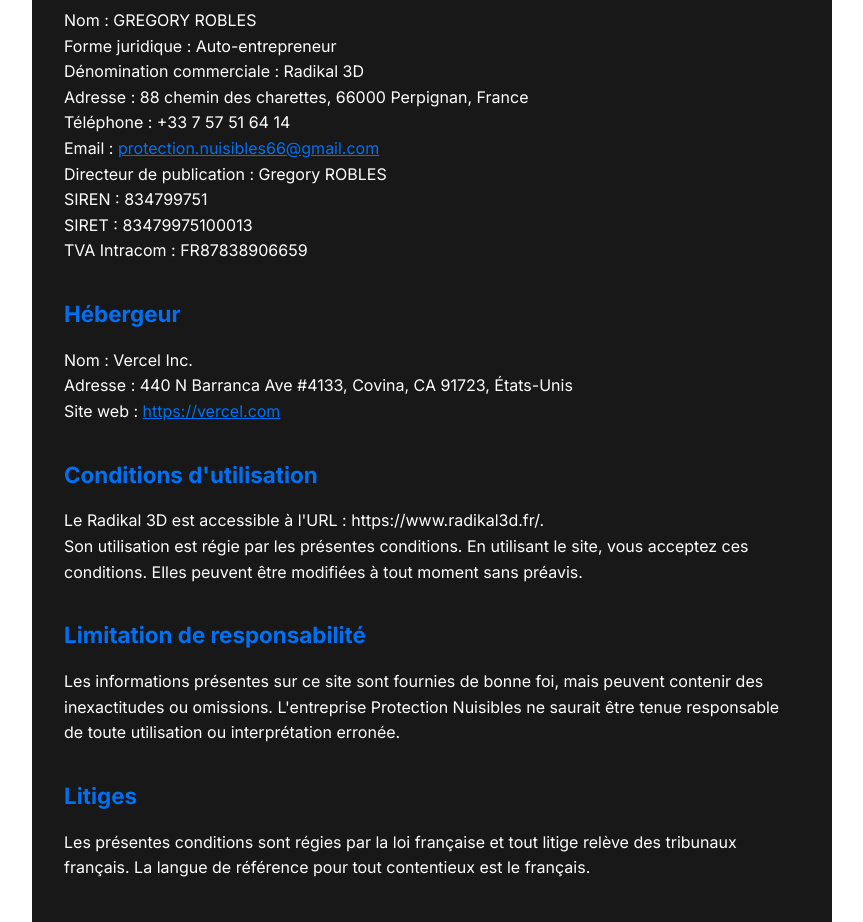
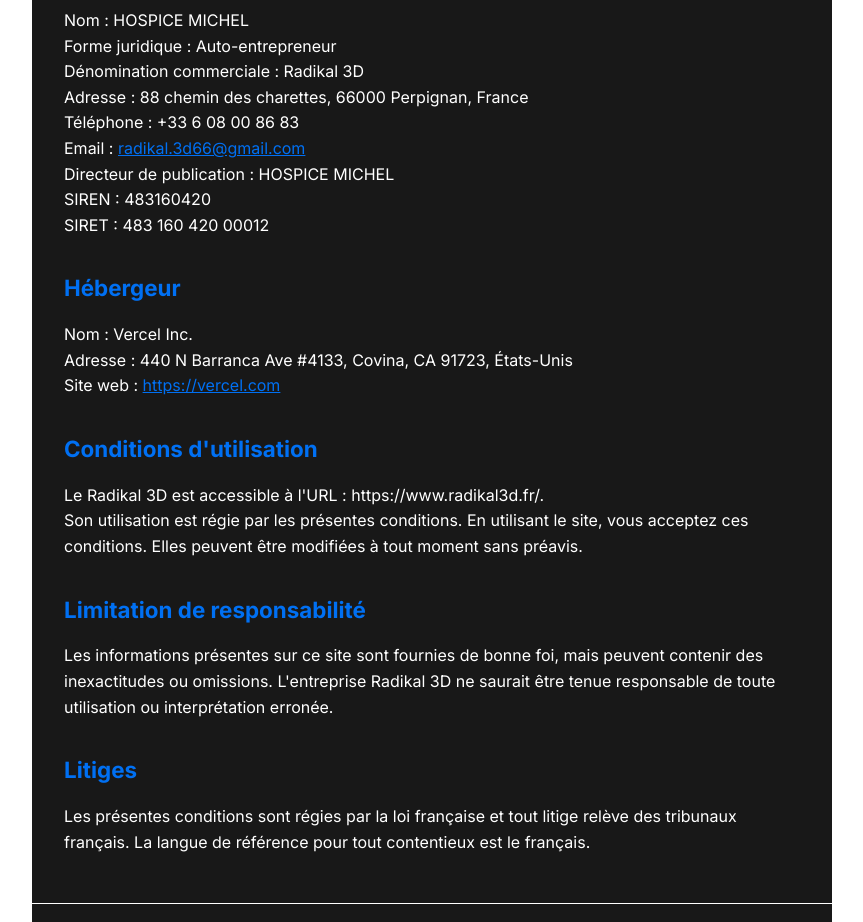
Before and after one commit to AdrienW86/radikal, a Next.js app: page /mentions-legales in a window 1280 px wide. Shown: the part 320-1242 px from the top of the page, without its empty margins (208-1071 px from the left). Built offline with nearby package versions, Linux system fonts and the light colour scheme.

Commit message:
mise en ligne

```diff
--- a/app/mentions-legales/page.js
+++ b/app/mentions-legales/page.js
@@ -12,16 +12,16 @@
 
       <h2 className={styles.subtitle}>Éditeur du site</h2>
       <p className={styles.text}>
-        Nom : GREGORY ROBLES<br/>
+        Nom : HOSPICE MICHEL<br/>
         Forme juridique : Auto-entrepreneur<br/>
         Dénomination commerciale : Radikal 3D<br/>
         Adresse : 88 chemin des charettes, 66000 Perpignan, France<br/>
-        Téléphone : +33 7 57 51 64 14<br/>
-        Email : <a href="mailto:radikal.3d66@gmail.com" className={styles.link}>protection.nuisibles66@gmail.com</a><br/>
-        Directeur de publication : Gregory ROBLES<br/>
-        SIREN : 834799751<br/>
-        SIRET : 83479975100013<br/>
-        TVA Intracom : FR87838906659
+        Téléphone : +33 6 08 00 86 83<br/>
+        Email : <a href="mailto:radikal.3d66@gmail.com" className={styles.link}>radikal.3d66@gmail.com</a><br/>
+        Directeur de publication : HOSPICE MICHEL<br/>
+        SIREN : 483160420<br/>
+        SIRET : 483 160 420 00012<br/>
+
       </p>
 
       <h2 className={styles.subtitle}>Hébergeur</h2>
@@ -39,7 +39,7 @@
 
       <h2 className={styles.subtitle}>Limitation de responsabilité</h2>
       <p className={styles.text}>
-        Les informations présentes sur ce site sont fournies de bonne foi, mais peuvent contenir des inexactitudes ou omissions. L'entreprise Protection Nuisibles ne saurait être tenue responsable de toute utilisation ou interprétation erronée.
+        Les informations présentes sur ce site sont fournies de bonne foi, mais peuvent contenir des inexactitudes ou omissions. L'entreprise Radikal 3D ne saurait être tenue responsable de toute utilisation ou interprétation erronée.
       </p>
 
       <h2 className={styles.subtitle}>Litiges</h2>
```
